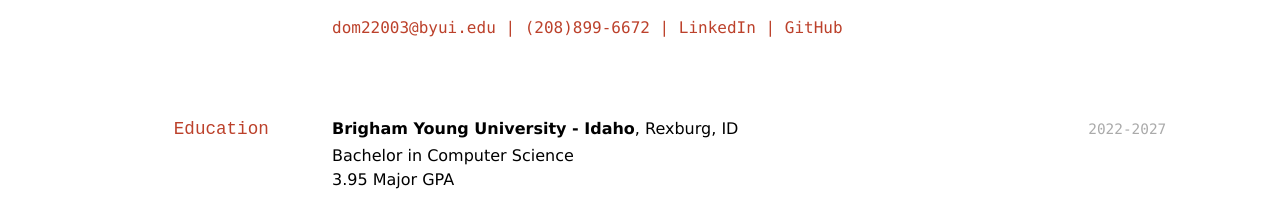
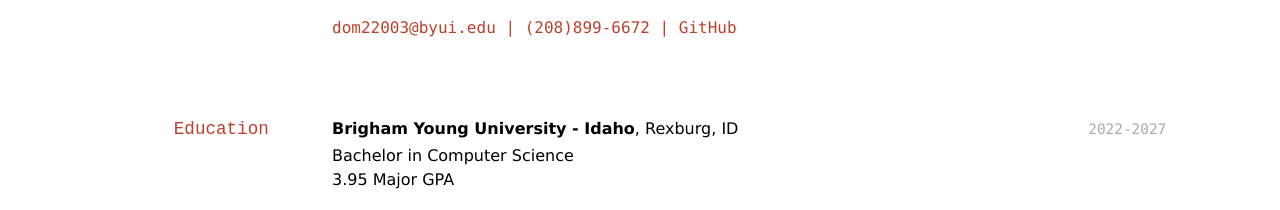
Before and after one commit to byuids-resumes/Sarah-Dombroski-Resume, a Jekyll site: the page built from docs/index.md, in a window 1280 px wide. Shown: the top 210 px of the page. Built offline with Jekyll 4.4.1, drawn with Linux system fonts in a browser that asks for light colours.

Commit message:
Changed so no 404

```diff
--- a/docs/index.html
+++ b/docs/index.html
@@ -61,7 +61,7 @@
 </header>
 
 <div id="webaddress">
-<p><a href="dom22003@byui.edu">dom22003@byui.edu</a> | <a href="">(208)899-6672</a> | <a href="www.linkedin.com/in/sarah-dombroski-06a125265">LinkedIn</a> | <a href="https://github.com/sarahdombroski640">GitHub</a></p>
+<p><a href="dom22003@byui.edu">dom22003@byui.edu</a> | <a href="">(208)899-6672</a> | <a href="https://github.com/sarahdombroski640">GitHub</a></p>
 </div>
 <!-- https://www.monique.tech/the-art-of-markdown -->
 <section id="education" class="level2">
--- a/docs/index.md
+++ b/docs/index.md
@@ -6,7 +6,6 @@
 <div id="webaddress">
 <a href="dom22003@byui.edu">dom22003@byui.edu</a>
 | <a href="">(208)899-6672</a>
-| <a href="www.linkedin.com/in/sarah-dombroski-06a125265">LinkedIn</a>
 | <a href="https://github.com/sarahdombroski640">GitHub</a>
 </div>
 
```
Also changed, not shown: other parts of docs/index.html (+1 -1 lines).
